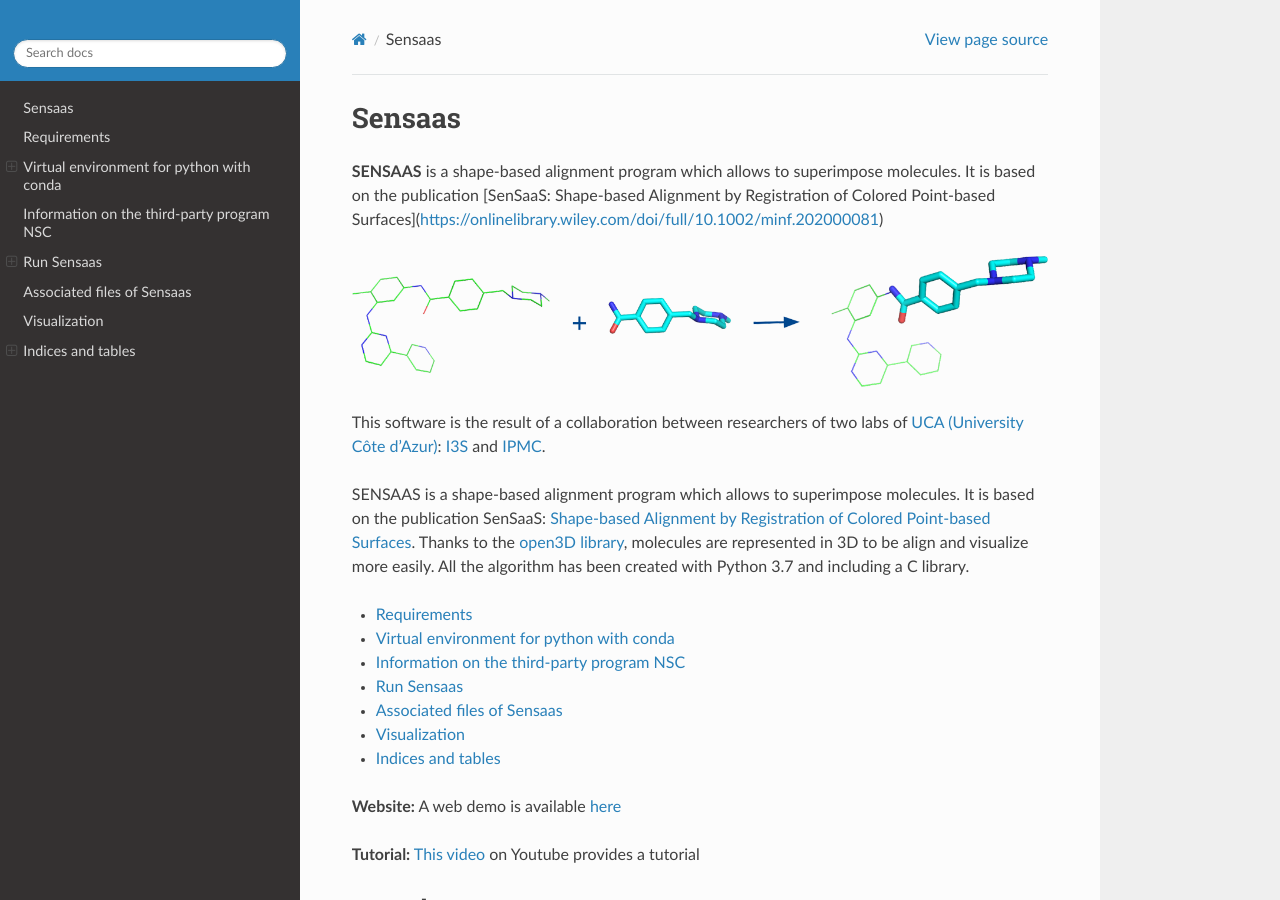
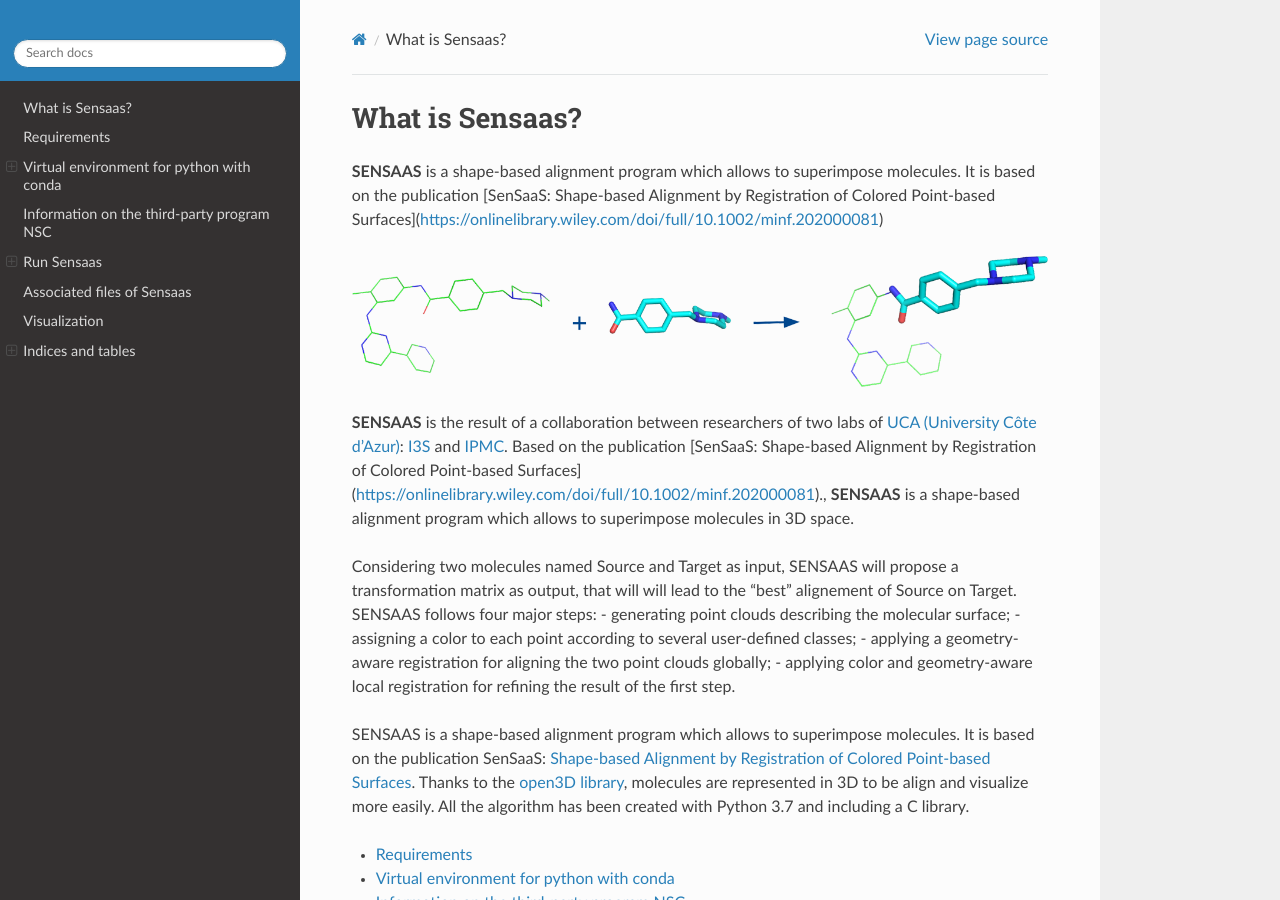
Before and after one commit to SENSAAS/sensaas, a Sphinx documentation site: the page built from docs/index.rst, in a window 1280 px wide and 900 px high. Built offline with Sphinx 7.4.7 and the Read the Docs theme 2.0.0, drawn with Linux system fonts in a browser that asks for light colours.

Commit message:
Update index.rst

```diff
--- a/docs/index.rst
+++ b/docs/index.rst
@@ -5,14 +5,22 @@
 
 .. _my-reference-label:
 
-Sensaas
+What is Sensaas?
 ====================================
 
 **SENSAAS** is a shape-based alignment program which allows to superimpose molecules. It is based on the publication [SenSaaS: Shape-based Alignment by Registration of Colored Point-based Surfaces](https://onlinelibrary.wiley.com/doi/full/10.1002/minf.202000081)
 
 .. image:: _static/alignement.png
 
-This software is the result of a collaboration between researchers of two labs of `UCA (University Côte d'Azur) <https://univ-cotedazur.fr/>`_: `I3S <https://www.i3s.unice.fr>`_ and `IPMC <https://www.ipmc.cnrs.fr/cgi-bin/site.cgi>`_.
+**SENSAAS** is the result of a collaboration between researchers of two labs of `UCA (University Côte d'Azur) <https://univ-cotedazur.fr/>`_: `I3S <https://www.i3s.unice.fr>`_ and `IPMC <https://www.ipmc.cnrs.fr/cgi-bin/site.cgi>`_.
+Based on the publication [SenSaaS: Shape-based Alignment by Registration of Colored Point-based Surfaces](https://onlinelibrary.wiley.com/doi/full/10.1002/minf.202000081)., **SENSAAS** is a shape-based alignment program which allows to superimpose molecules in 3D space.
+
+Considering two molecules named Source and Target as input, SENSAAS will propose a transformation matrix as output, that will will lead to the "best" alignement of Source on Target. SENSAAS  follows four major steps:
+- generating point clouds describing the molecular surface;
+- assigning a color to each point according to several user-defined classes;
+- applying a geometry-aware registration for aligning the two point clouds globally;
+- applying color and geometry-aware local registration for refining the result of the first step.
+
 
 SENSAAS is a shape-based alignment program which allows to superimpose molecules. It is based on the publication SenSaaS: `Shape-based Alignment by Registration of Colored Point-based Surfaces <https://onlinelibrary.wiley.com/doi/full/10.1002/minf.202000081>`_. Thanks to the `open3D library <http://www.open3d.org/>`_, molecules are represented in 3D to be align and visualize more easily.
 All the algorithm has been created with Python 3.7 and including a C library.
```
